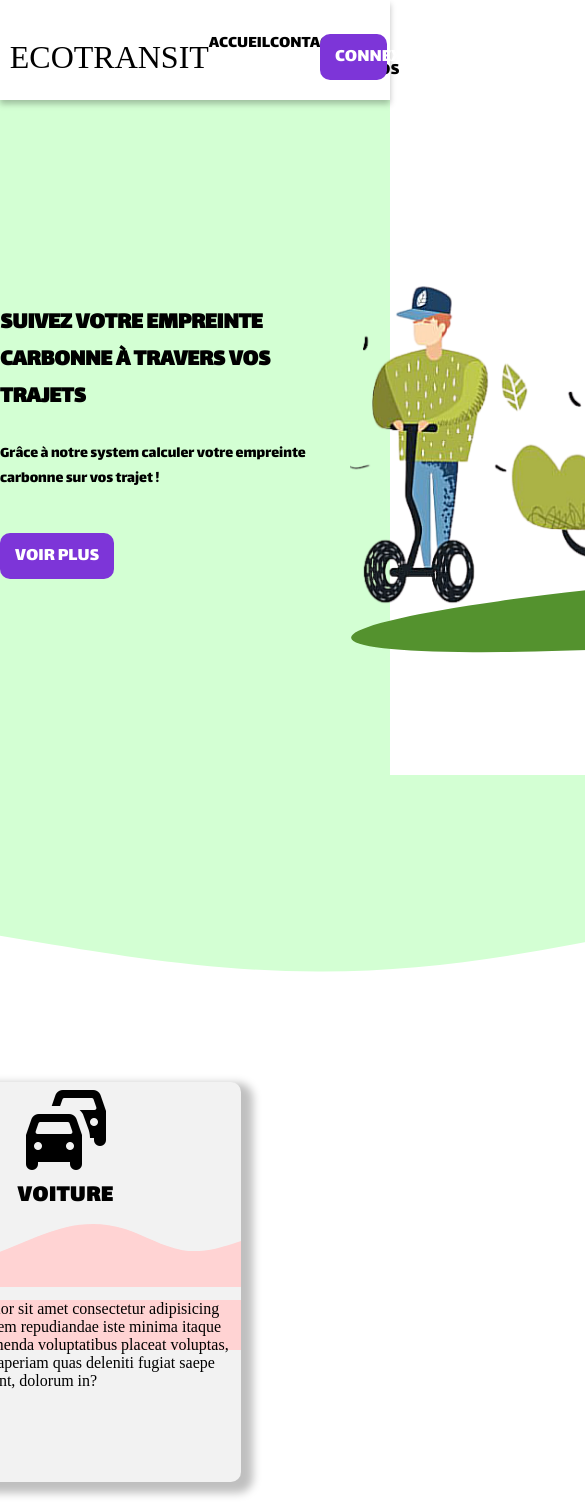
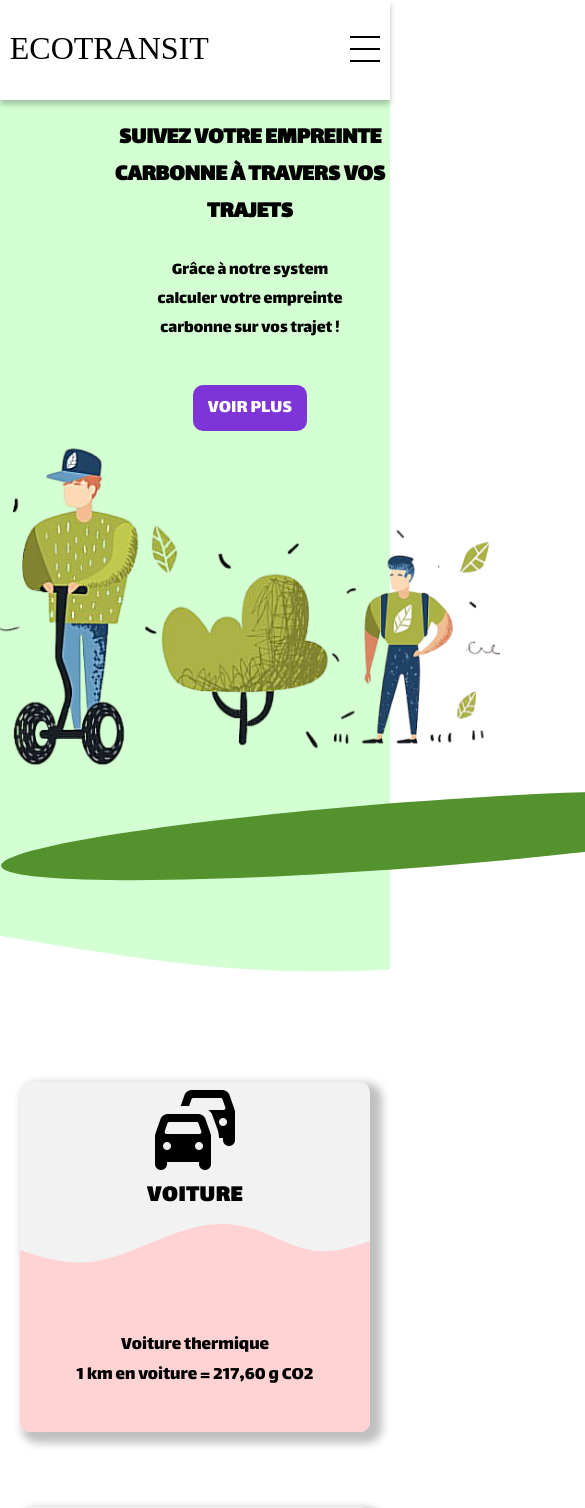
Before and after one commit to ArthurA33/EcoTransit, a React (Vite) app: page / in a window 390 px wide. Shown: the top 1508 px of the page, 585 px wide, since content can reach past the window. Built offline with nearby package versions, Linux system fonts and the light colour scheme.

Commit message:
add responsive
ajout responsive sur le nav et home

```diff
--- a/src/elements/nav.jsx
+++ b/src/elements/nav.jsx
@@ -7,7 +7,11 @@ const Nav =()=>{
     return(
       <header>
             <nav>
+              <div>
                 <NavLink className={'logo'} to="/">ECOTRANSIT</NavLink>
+              </div>
+
+              <div className='link-nav'>
                 <ul>
                   <li>
                   <NavLink className={'link'} to="/">ACCUEIL</NavLink>
@@ -19,12 +23,18 @@ const Nav =()=>{
                   <NavLink className={'link'} to="/about">A PROPOS</NavLink>
                   </li>
                 </ul>
+              </div>
 
+              <div className='button-login'>
                 <a href='login' className='actionCall'> <span>connexion</span> </a>
-
-
-
-
+              </div>
+              <div className='new-nav'>
+                <div className='menu'>
+                  <span className='line-1'></span>
+                  <span className='line-2'></span>
+                  <span className='line-3'></span>
+                </div>
+              </div>
             </nav>
       </header>
     )
--- a/src/pages/home.jsx
+++ b/src/pages/home.jsx
@@ -10,7 +10,7 @@ const Home = ()=>{
     return(
         <main>
         <section className='landing'>
-            <div>
+            <div className='text-landing'>
                 <h1 className='title'>Suivez votre empreinte carbonne à travers vos trajets</h1>
                 <p className='text-bottom-title'>Grâce à notre system calculer votre empreinte carbonne sur vos trajet !</p>
                 <div className='parent-see-more'>
@@ -20,16 +20,17 @@ const Home = ()=>{
                 </div>
             </div>
             <div>
+                <img className='image-right-home' src="src/assets/img-right-home.png" alt="image" />
                 <div className="circle"></div>
-                <img className='image-right-home' src="src/assets/img-right-home.png" alt="image" />
             </div>
         </section>
 
         <section>
-            <div>
+            <div className='svg-transition'>
                 <svg width="1920" height="268" viewBox="0 0 1920 268" fill="none" xmlns="http://www.w3.org/2000/svg"><path d="M0 160.8L53.3333 169.761C106.667 178.388 213.333 196.812 320 196.561C426.667 196.812 533.333 178.387 640 156.361C746.667 134 853.333 107.2 960 93.8C1066.67 80.4 1173.33 80.4 1280 98.2388C1386.67 116.413 1493.33 151.588 1600 160.8C1706.67 170.013 1813.33 151.588 1866.67 142.961L1920 134V0H1866.67C1813.33 0 1706.67 0 1600 0C1493.33 0 1386.67 0 1280 0C1173.33 0 1066.67 0 960 0C853.333 0 746.667 0 640 0C533.333 0 426.667 0 320 0C213.333 0 106.667 0 53.3333 0H0V160.8Z" fill="#D3FFD3"/></svg>
             </div>
             <div className='parent-cards'>
+                {/* Exemple card */}
                 <div className="card">
                     <div className='image-part-card'>
                         <img src="src/assets/cars.png" alt="image"/>
@@ -40,7 +41,49 @@ const Home = ()=>{
                             <svg width="451" height="81" viewBox="0 0 451 81" fill="none" xmlns="http://www.w3.org/2000/svg"><path d="M0 33.7456L12.5278 37.6958C25.0556 41.4983 50.1111 49.6202 75.1667 49.5094C100.222 49.6202 125.278 41.4983 150.333 31.789C175.389 21.9321 200.444 10.1185 225.5 4.21167C250.556 -1.69512 275.611 -1.69512 300.667 6.1683C325.722 14.1794 350.778 29.6847 375.833 33.7456C400.889 37.8066 425.944 29.6847 438.472 25.8822L451 21.9321V81H438.472C425.944 81 400.889 81 375.833 81C350.778 81 325.722 81 300.667 81C275.611 81 250.556 81 225.5 81C200.444 81 175.389 81 150.333 81C125.278 81 100.222 81 75.1667 81C50.1111 81 25.0556 81 12.5278 81H0V33.7456Z" fill="#FFD3D3"/></svg>
                         </div>
                         <div className='part-text'>
-                            Lorem ipsum dolor sit amet consectetur adipisicing elit. Exercitationem repudiandae iste minima itaque obcaecati! Assumenda voluptatibus placeat voluptas, voluptates modi aperiam quas deleniti fugiat saepe dolor ipsa nesciunt, dolorum in?
+                        <p>Voiture  thermique <br /> 1 km en voiture =  217,60 g CO2</p>
+                        </div>
+                    </div>
+                </div>
+                <div className="card">
+                    <div className='image-part-card'>
+                        <img src="src/assets/cars.png" alt="image"/>
+                        <h2>Voiture</h2>
+                    </div>
+                    <div className='second-part-card'>
+                        <div>
+                            <svg width="451" height="81" viewBox="0 0 451 81" fill="none" xmlns="http://www.w3.org/2000/svg"><path d="M0 33.7456L12.5278 37.6958C25.0556 41.4983 50.1111 49.6202 75.1667 49.5094C100.222 49.6202 125.278 41.4983 150.333 31.789C175.389 21.9321 200.444 10.1185 225.5 4.21167C250.556 -1.69512 275.611 -1.69512 300.667 6.1683C325.722 14.1794 350.778 29.6847 375.833 33.7456C400.889 37.8066 425.944 29.6847 438.472 25.8822L451 21.9321V81H438.472C425.944 81 400.889 81 375.833 81C350.778 81 325.722 81 300.667 81C275.611 81 250.556 81 225.5 81C200.444 81 175.389 81 150.333 81C125.278 81 100.222 81 75.1667 81C50.1111 81 25.0556 81 12.5278 81H0V33.7456Z" fill="#FFD3D3"/></svg>
+                        </div>
+                        <div className='part-text'>
+                        <p>Voiture  thermique <br /> 1 km en voiture =  217,60 g CO2</p>
+                        </div>
+                    </div>
+                </div>
+                <div className="card">
+                    <div className='image-part-card'>
+                        <img src="src/assets/cars.png" alt="image"/>
+                        <h2>Voiture</h2>
+                    </div>
+                    <div className='second-part-card'>
+                        <div>
+                            <svg width="451" height="81" viewBox="0 0 451 81" fill="none" xmlns="http://www.w3.org/2000/svg"><path d="M0 33.7456L12.5278 37.6958C25.0556 41.4983 50.1111 49.6202 75.1667 49.5094C100.222 49.6202 125.278 41.4983 150.333 31.789C175.389 21.9321 200.444 10.1185 225.5 4.21167C250.556 -1.69512 275.611 -1.69512 300.667 6.1683C325.722 14.1794 350.778 29.6847 375.833 33.7456C400.889 37.8066 425.944 29.6847 438.472 25.8822L451 21.9321V81H438.472C425.944 81 400.889 81 375.833 81C350.778 81 325.722 81 300.667 81C275.611 81 250.556 81 225.5 81C200.444 81 175.389 81 150.333 81C125.278 81 100.222 81 75.1667 81C50.1111 81 25.0556 81 12.5278 81H0V33.7456Z" fill="#FFD3D3"/></svg>
+                        </div>
+                        <div className='part-text'>
+                        <p>Voiture  thermique <br /> 1 km en voiture =  217,60 g CO2</p>
+                        </div>
+                    </div>
+                </div>
+                <div className="card">
+                    <div className='image-part-card'>
+                        <img src="src/assets/cars.png" alt="image"/>
+                        <h2>Voiture</h2>
+                    </div>
+                    <div className='second-part-card'>
+                        <div>
+                            <svg width="451" height="81" viewBox="0 0 451 81" fill="none" xmlns="http://www.w3.org/2000/svg"><path d="M0 33.7456L12.5278 37.6958C25.0556 41.4983 50.1111 49.6202 75.1667 49.5094C100.222 49.6202 125.278 41.4983 150.333 31.789C175.389 21.9321 200.444 10.1185 225.5 4.21167C250.556 -1.69512 275.611 -1.69512 300.667 6.1683C325.722 14.1794 350.778 29.6847 375.833 33.7456C400.889 37.8066 425.944 29.6847 438.472 25.8822L451 21.9321V81H438.472C425.944 81 400.889 81 375.833 81C350.778 81 325.722 81 300.667 81C275.611 81 250.556 81 225.5 81C200.444 81 175.389 81 150.333 81C125.278 81 100.222 81 75.1667 81C50.1111 81 25.0556 81 12.5278 81H0V33.7456Z" fill="#FFD3D3"/></svg>
+                        </div>
+                        <div className='part-text'>
+                        <p>Voiture  thermique <br /> 1 km en voiture =  217,60 g CO2</p>
                         </div>
                     </div>
                 </div>
--- a/src/style/home.scss
+++ b/src/style/home.scss
@@ -18,6 +18,8 @@ body {
 .image-right-home {
     width: 500px;
     height: 350px;
+    position: relative;
+    z-index: 2;
 }
 .circle {
     width: 821.219px;
@@ -26,7 +28,7 @@ body {
     background-color: #54922E;
     border-radius: 50%;
     position: absolute;
-    top: 68%
+    top: 69%;
 }
 .title {
     font-size: x-large;
@@ -58,6 +60,10 @@ body {
     background-color: #682fae;
     transition: .2s;
 }
+.svg-transition {
+    width: 100%;
+    overflow: hidden;
+}
 .parent-cards {
     display: grid;
     grid-template-columns: repeat(3, 30%);
@@ -65,13 +71,16 @@ body {
     margin: 25px auto 25px auto;
     justify-items: center;
     align-items: center;
+    justify-content: center;
 }
 .card {
     width: 350px;
-    height: 400px;
+    height: 350px;
     background-color: #F2F2F2;
     box-shadow: 7px 6px 9px 5px rgba(0, 0, 0, 0.25);
     border-radius: 10px;
+    margin-bottom: 75px;
+    overflow: hidden;
 }
 .image-part-card {
     font-family: 'lalezar';
@@ -96,8 +105,78 @@ body {
     }
     .part-text {
         background-color: #FFD3D3;
-        width: 100%;
-        height: 50px;
-
+        font-family: 'lalezar';
+        font-size: larger;
+        margin-top: -15px;
+        height: 150px;
+        text-align: center;
+        display: flex;
+        justify-content: center;
+        align-items: center;
+        p {
+            margin: auto;
+        }
     }
 }
+
+/*Responsive*/
+// Mobile portrait : De 320px à 480px de largeur.
+// Mobile paysage : De 481px à 767px de largeur.
+@media screen and ((min-width: 320px) and (max-width: 479px)) {
+    .parent-cards {
+        grid-template-columns: repeat(1, 90%);
+    }
+
+    .landing {
+        display: grid;
+        .text-landing {
+            width: 55%;
+            margin: auto;
+            text-align: center;
+            .text-bottom-title {
+                width: 70%;
+                margin: auto;
+            }
+            .title {
+                padding-top: 20px;
+            }
+        }
+        .circle {
+            top: 95%;
+        }
+    }
+    .text-bottom-title {
+        font-size: large;
+    }
+}
+@media screen and ((min-width: 480px) and (max-width: 768px)) {
+    /* Styles pour les écrans de 768px ou moins */
+    .parent-cards {
+        grid-template-columns: repeat(1, 90%);
+    }
+
+    .landing {
+        display: grid;
+        .circle {
+            top: 78%;
+        }
+    }
+    .text-bottom-title {
+        font-size: x-large;
+    }
+  }
+@media screen and (min-width: 769px) and (max-width: 1024px) {
+    /* Styles pour les écrans entre 769px et 1024px */
+    .parent-cards {
+        grid-template-columns: repeat(2, 50%);
+    }
+    .landing {
+        display: grid;
+        .circle {
+            top: 75%;
+        }
+    }
+    .text-bottom-title {
+        font-size: x-large;
+    }
+  }
--- a/src/style/nav.scss
+++ b/src/style/nav.scss
@@ -69,3 +69,62 @@ header{
         transition: .2s;
     }
 }
+.link-nav {
+    ul {
+        width: 500px;
+    }
+}
+.button-login {
+    a {
+        width: 100%;
+    }
+}
+.new-nav {
+    display: none;
+    .menu {
+        display: grid;
+            width: 30px;
+        span {
+            margin: 5px 0 5px 0;
+            height: 2px;
+            background-color: black;
+        }
+    }
+}
+/*Responsive*/
+@media screen and ((min-width: 320px) and (max-width: 479px)) {
+    .button-login {
+        display: none;
+    }
+    .link-nav {
+        display: none;
+    }
+    .new-nav {
+        display: block;
+    }
+}
+@media screen and ((min-width: 480px) and (max-width: 768px)) {
+    /* Styles pour les écrans de 768px ou moins */
+    .button-login {
+        display: none;
+    }
+    .link-nav {
+        display: none;
+    }
+    .new-nav {
+        display: block;
+    }
+
+  }
+@media screen and (min-width: 769px) and (max-width: 1024px) {
+    /* Styles pour les écrans entre 769px et 1024px */
+    .button-login {
+        display: none;
+    }
+    .link-nav {
+        display: none;
+    }
+    .new-nav {
+        display: block;
+    }
+  }
```
Lines whose indentation alone changed are shown as unchanged.
